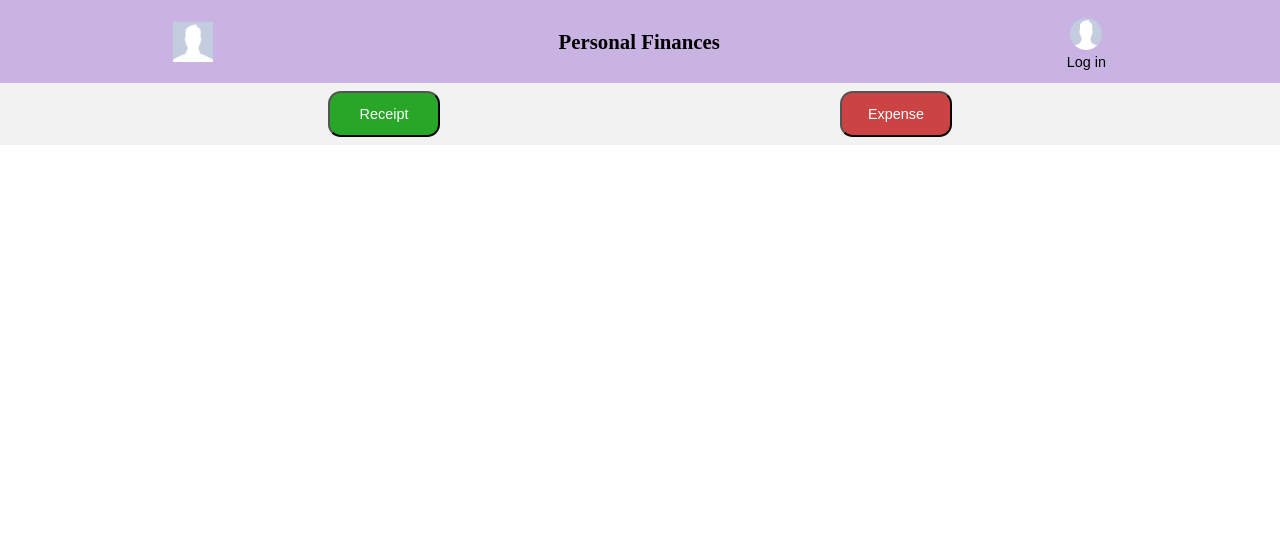
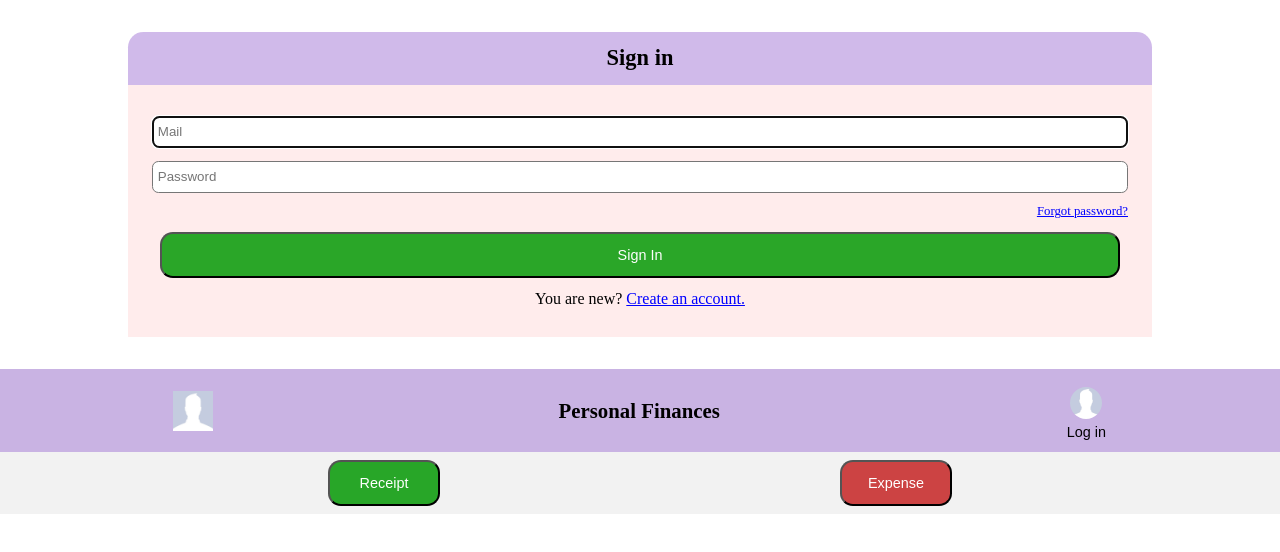
Before and after one commit to FrancoSpinelli/personal-finance-challenge, a React (Create React App) app in the folder src/personal-finances-react/: page / in a window 1280 px wide. Shown: the top 552 px of the page. Built offline with nearby package versions, Linux system fonts and the light colour scheme; no server answers.

Commit message:
'Login' Component

```diff
--- a/src/personal-finances-react/src/App.css
+++ b/src/personal-finances-react/src/App.css
@@ -47,7 +47,7 @@ button:hover{
 }
 
 .movement div #date{
-  width: 12%;
+  width: 15%;
   margin-left: 0.3rem;
   text-align: center;
 }
@@ -72,7 +72,7 @@ button:hover{
 
 .movement i{
   position: absolute;
-  right: 0.8rem;
+  right: 0.6rem;
 }
 
 .movement i:hover{
@@ -317,3 +317,54 @@ button:hover{
   width: 80%;
   margin: 1rem auto;
 }
+
+
+.session{
+  background-color: #f2f2f2;
+}
+
+.login{
+  padding: 2rem 0px;
+  width: 80%;
+  margin: auto;
+}
+
+.login .info{
+  padding: 1.5rem;
+  display: flex;
+  flex-direction: column;
+  background-color: #ffecec;
+
+}
+
+.login .info input{
+  width: 100%;
+  margin: 0.5em auto;
+  height: 2rem;
+  padding: 0.3rem;
+  text-align: start;
+  border-radius: 0.4rem;
+  background-color: #ffffff;
+  border: #767676 solid 1px;
+  color: #000000;
+}
+
+.login .info #forgot{
+  margin: 0.3rem auto;
+  text-align: right;
+  width: 100%;
+  text-decoration: underline;
+  color: blue;
+  font-size: 0.8rem;
+}
+
+.login .info #register{
+  text-align: center;
+  width: 100%;
+  margin: 0.3rem auto;
+}
+
+.login .link{
+  text-decoration: underline;
+  color: blue;
+}
--- a/src/personal-finances-react/src/components/Home.js
+++ b/src/personal-finances-react/src/components/Home.js
@@ -3,6 +3,7 @@ import Balance from '../components/Balance';
 import ButtonType from '../components/Buttons/Type';
 import Header from './Header';
 import Lastmovements from './LastMovements';
+import Login from './Login';
 import NewMovement from './NewMovement';
 
 const Home = () => {
@@ -50,7 +51,11 @@ const Home = () => {
     }
 
     return (
-        <section className="home">
+        <React.Fragment>
+            <section className="sesison">
+                <Login/>
+            </section>
+            <section className="home">
             <Header/>
             { balance.data &&
                 <Balance balance={balance.data.balance}/>
@@ -68,6 +73,7 @@ const Home = () => {
                 <Lastmovements movements={movements}/>
             }
         </section>
+        </React.Fragment>
     );
 }
 
--- /dev/null
+++ b/src/personal-finances-react/src/components/Login.js
@@ -0,0 +1,20 @@
+import React from 'react';
+import ButtonType from '../components/Buttons/Type';
+import Title from './Title';
+
+const Login = () => {
+    return (
+        <div className="login">
+            <Title name="Sign in"/>
+            <div className="info">
+                <input type="email" placeholder="Mail" autoComplete="email" autoFocus/>
+                <input type="password" placeholder="Password"/>
+                <p id="forgot">Forgot password?</p>
+                <ButtonType type="receipt" name="Sign In"/>
+                <p id="register">You are new? <span className="link">Create an account.</span></p>
+            </div>
+        </div>
+    );
+}
+
+export default Login;
--- a/src/personal-finances-react/src/components/Movement.js
+++ b/src/personal-finances-react/src/components/Movement.js
@@ -23,7 +23,6 @@ const Movement = (props) => {
         setOptions(false)
     }
 
-    console.log(props);
     return (
         <React.Fragment>
 
--- a/src/personal-finances-react/src/components/NewMovement.js
+++ b/src/personal-finances-react/src/components/NewMovement.js
@@ -48,25 +48,27 @@ const NewMovement = (props) => {
             user_id: 1,
             type: props.movement,
         }
-        return JSON.stringify(body)
+        return JSON.stringify(body);
     }
 
     function saveFunction(){
-        let bodyJSON = bodyToJSON()
+        let bodyJSON = bodyToJSON();
         ajax('http://192.168.0.15:3003/api/movements/add', 'post', "", bodyJSON );
-        return props.exit()
+        return props.exit();
     }
 
     function editFunction() {
-        let bodyJSON = bodyToJSON()
+        let bodyJSON = bodyToJSON();
         ajax(`http://192.168.0.15:3003/api/movements/edit/${props.propsData.id}`, 'post', "", bodyJSON );
-        return props.exit()
+        return window.location.reload();
+        // return props.exit()
     }
 
     function deleteFunction() {
         let bodyJSON = bodyToJSON()
         ajax(`http://192.168.0.15:3003/api/movements/delete/${props.propsData.id}`, 'post', "", bodyJSON );
-        return props.exit()
+        return window.location.reload();
+        // return props.exit()
     }
 
     let dateNow = new Date(Date.now());
```
